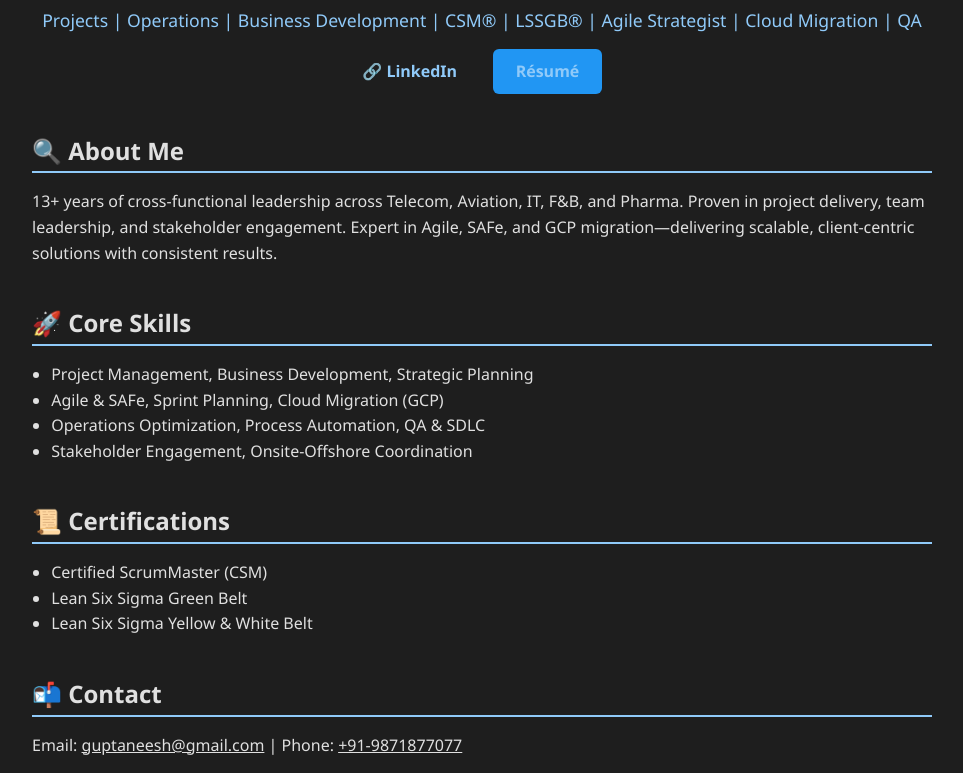
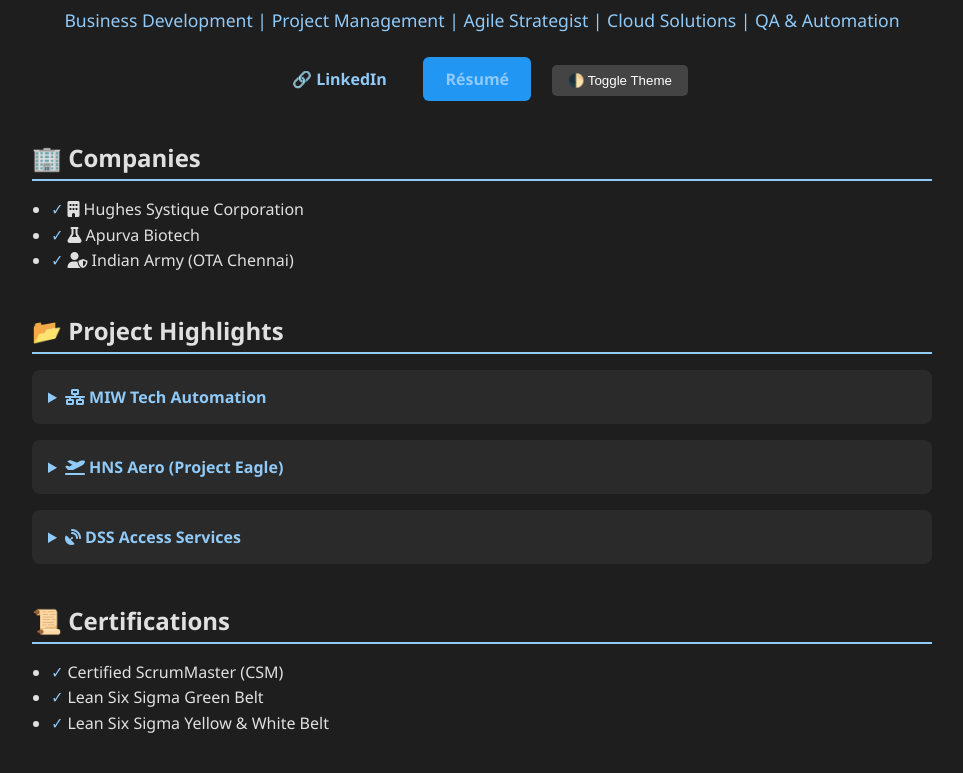
Before and after one commit to guptaneesh/aneesh-gupta-profile, a plain HTML site: page index.html in a window 1280 px wide. Shown: the part 313-1086 px from the top of the page, without its empty margins (158-1121 px from the left). Drawn offline with Linux system fonts and the light colour scheme.

Commit message:
Update index.html
Added changes to improve the page, add animations.

```diff
--- a/index.html
+++ b/index.html
@@ -7,13 +7,23 @@
   <meta http-equiv="Expires" content="0">
   <meta name="viewport" content="width=device-width, initial-scale=1.0">
   <title>Aneesh Gupta | Résumé</title>
+  <link rel="stylesheet" href="https://cdnjs.cloudflare.com/ajax/libs/font-awesome/6.5.0/css/all.min.css" integrity="sha512-papmdu9OPxCzSyfdE2QyKOmT8HO0qJrF7R0R9p7pVfGkx8PIhU9fM2X0RHUr6eE+f+DWZ0I9T8M4vjw2Z6N+cw==" crossorigin="anonymous" referrerpolicy="no-referrer" />
   <style>
+    :root {
+      --bg-color: #121212;
+      --text-color: #e0e0e0;
+    }
+    .light-mode {
+      --bg-color: #f4f4f4;
+      --text-color: #121212;
+    }
     body {
       font-family: 'Segoe UI', Tahoma, Geneva, Verdana, sans-serif;
       margin: 0;
       padding: 0;
-      background-color: #121212;
-      color: #e0e0e0;
+      background-color: var(--bg-color);
+      color: var(--text-color);
+      transition: background-color 0.4s, color 0.4s;
     }
     .container {
       max-width: 900px;
@@ -26,6 +36,7 @@
     }
     .header {
       text-align: center;
+      animation: fadeIn 1s ease-in;
     }
     .header img {
       border-radius: 50%;
@@ -49,6 +60,7 @@
     }
     .section {
       margin-top: 2.5rem;
+      animation: fadeInUp 1s ease-in;
     }
     .section h2 {
       border-bottom: 2px solid #90caf9;
@@ -57,9 +69,6 @@
     }
     .section p, .section ul {
       line-height: 1.6;
-    }
-    .section a {
-      color: #e0e0e0;
     }
     .button {
       background-color: #2196f3;
@@ -72,14 +81,49 @@
       font-weight: bold;
       cursor: pointer;
     }
+    .toggle-btn {
+      margin-top: 1rem;
+      background-color: #444;
+      color: white;
+      border: none;
+      padding: 0.5rem 1rem;
+      border-radius: 5px;
+      cursor: pointer;
+    }
     ul {
       padding-left: 1.2rem;
+    }
+    ul li::before {
+      content: "✓ ";
+      color: #90caf9;
+    }
+    details {
+      margin-top: 1rem;
+      background: #2a2a2a;
+      padding: 1rem;
+      border-radius: 8px;
+    }
+    summary {
+      cursor: pointer;
+      font-weight: bold;
+      color: #90caf9;
+    }
+    @keyframes fadeIn {
+      from { opacity: 0; }
+      to { opacity: 1; }
+    }
+    @keyframes fadeInUp {
+      from { opacity: 0; transform: translateY(20px); }
+      to { opacity: 1; transform: translateY(0); }
     }
   </style>
   <script>
     function openResumePopup() {
       window.open('ANEESH_GUPTA_Resume.pdf', 'resumePopup', 'width=800,height=600,resizable=yes');
       return false;
+    }
+    function toggleMode() {
+      document.body.classList.toggle('light-mode');
     }
   </script>
 </head>
@@ -88,26 +132,40 @@
     <div class="header">
       <img src="Aneesh_Gupta_DP.jpg" alt="Aneesh Gupta">
       <h1>Aneesh Gupta</h1>
-      <p class="subtitle">Projects | Operations | Business Development | CSM® | LSSGB® | Agile Strategist | Cloud Migration | QA</p>
+      <p class="subtitle">Business Development | Project Management | Agile Strategist | Cloud Solutions | QA & Automation</p>
       <div class="links">
         <a href="https://www.linkedin.com/in/ag-aneesh-gupta/" target="_blank">🔗 LinkedIn</a>
         <a class="button" href="#" onclick="return openResumePopup();">Résumé</a>
+        <button class="toggle-btn" onclick="toggleMode()">🌓 Toggle Theme</button>
       </div>
     </div>
 
     <div class="section">
-      <h2>🔍 About Me</h2>
-      <p>13+ years of cross-functional leadership across Telecom, Aviation, IT, F&B, and Pharma. Proven in project delivery, team leadership, and stakeholder engagement. Expert in Agile, SAFe, and GCP migration—delivering scalable, client-centric solutions with consistent results.</p>
+      <h2>🏢 Companies</h2>
+      <ul>
+        <li><i class="fas fa-building"></i> Hughes Systique Corporation</li>
+        <li><i class="fas fa-flask"></i> Apurva Biotech</li>
+        <li><i class="fas fa-user-shield"></i> Indian Army (OTA Chennai)</li>
+      </ul>
     </div>
 
     <div class="section">
-      <h2>🚀 Core Skills</h2>
-      <ul>
-        <li>Project Management, Business Development, Strategic Planning</li>
-        <li>Agile & SAFe, Sprint Planning, Cloud Migration (GCP)</li>
-        <li>Operations Optimization, Process Automation, QA & SDLC</li>
-        <li>Stakeholder Engagement, Onsite-Offshore Coordination</li>
-      </ul>
+      <h2>📂 Project Highlights</h2>
+      <details>
+        <summary><i class="fas fa-network-wired"></i> MIW Tech Automation</summary>
+        <p><i class="fas fa-users"></i> Client: Mobile Integration Workgroup<br>
+        Led automation for MCellBlock devices supporting network testing for AT&T, Cellcom, and others. Enhanced Android/iOS compatibility, boosted regression testing, and improved client satisfaction scores through performance tuning and Agile transformation.</p>
+      </details>
+      <details>
+        <summary><i class="fas fa-plane-departure"></i> HNS Aero (Project Eagle)</summary>
+        <p><i class="fas fa-building"></i> Client: Hughes Network Systems, Delta Airlines<br>
+        Directed global team to build a cloud-native onboard system for real-time diagnostics and entertainment. Expanded scope from 64 aircraft to an entire regional fleet for Delta Airlines and subsidiaries.</p>
+      </details>
+      <details>
+        <summary><i class="fas fa-satellite-dish"></i> DSS Access Services</summary>
+        <p><i class="fas fa-building"></i> Client: Hughes Network Systems<br>
+        Managed VSAT OSS modules across ordering, billing, and services. Championed a full migration from WebLogic to GCP microservices architecture, maintaining a 4.8/5 CSAT rating for 6 years.</p>
+      </details>
     </div>
 
     <div class="section">
```
